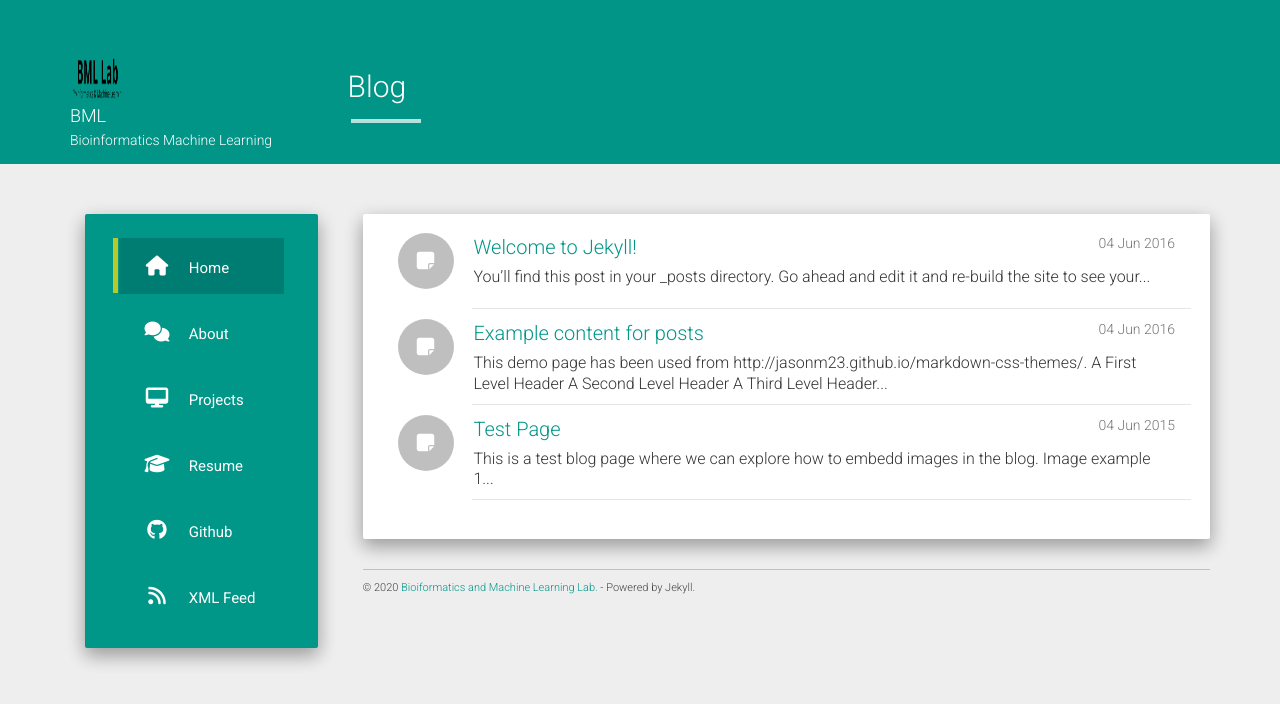
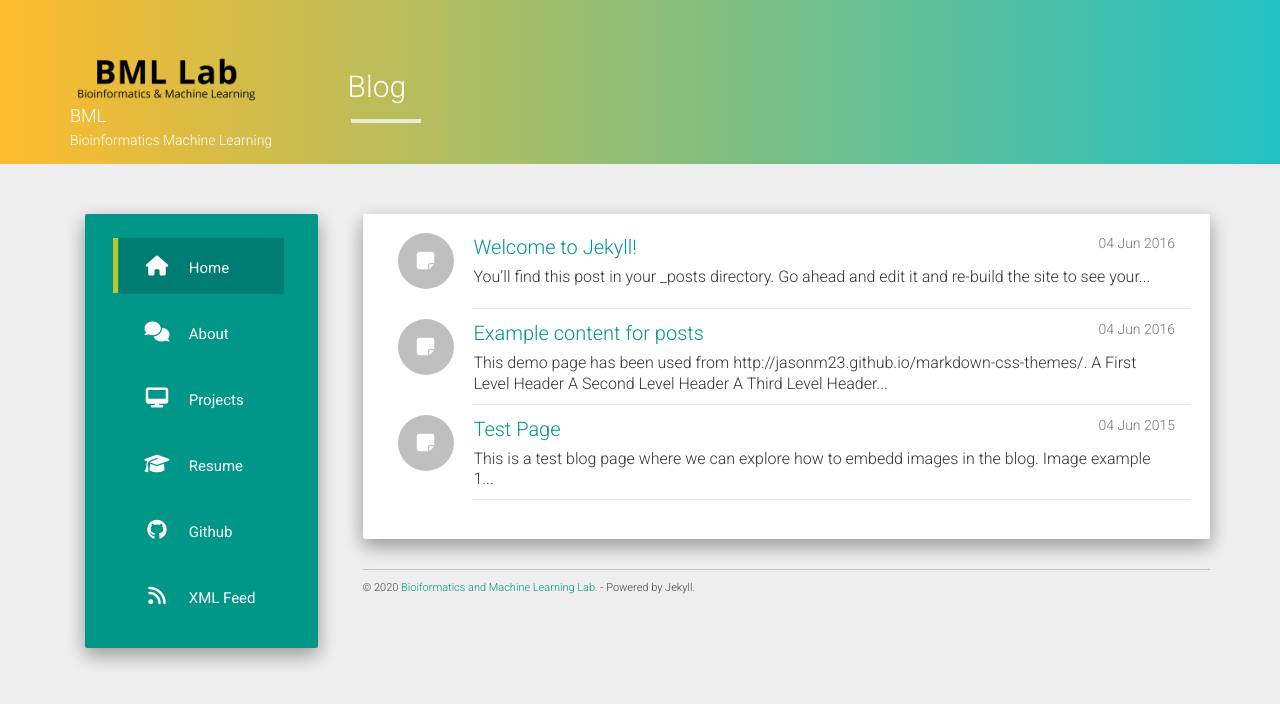
Before and after one commit to codeasashu/hcz-jekyll-blog, a Jekyll site: the page built from index.html, in a window 1280 px wide. Shown: the top 704 px of the page. Built offline with Jekyll 4.4.1, drawn with Linux system fonts in a browser that asks for light colours; nearby versions of some CDN libraries; the list of posts is cut into pages by our own code.

Commit message:
update css

```diff
--- a/static/css/main.css
+++ b/static/css/main.css
@@ -1,12 +1,17 @@
 .main.outer{padding-top: 50px;}
 .header-panel.shadow-z-2 {
-    background-color: #009587;
+    /* fallback for old browsers */
+    background: #22c1c3;
+    /* Chrome 10-25, Safari 5.1-6 */
+    background: -webkit-linear-gradient(to right, #fdbb2d, #22c1c3);
+    /* W3C, IE 10+/ Edge, Firefox 16+, Chrome 26+, Opera 12+, Safari 7+ */
+    background: linear-gradient(to right, #fdbb2d, #22c1c3);
     padding: 50px 0 15px 0;
     width: 100%;
 }
 .full{ font-size: 16px; }
 .logo-img {
-    width: 56px;
+    width: 195px;
     height: 56px;
     border-radius: 60px;
     margin: 0 auto;
```
